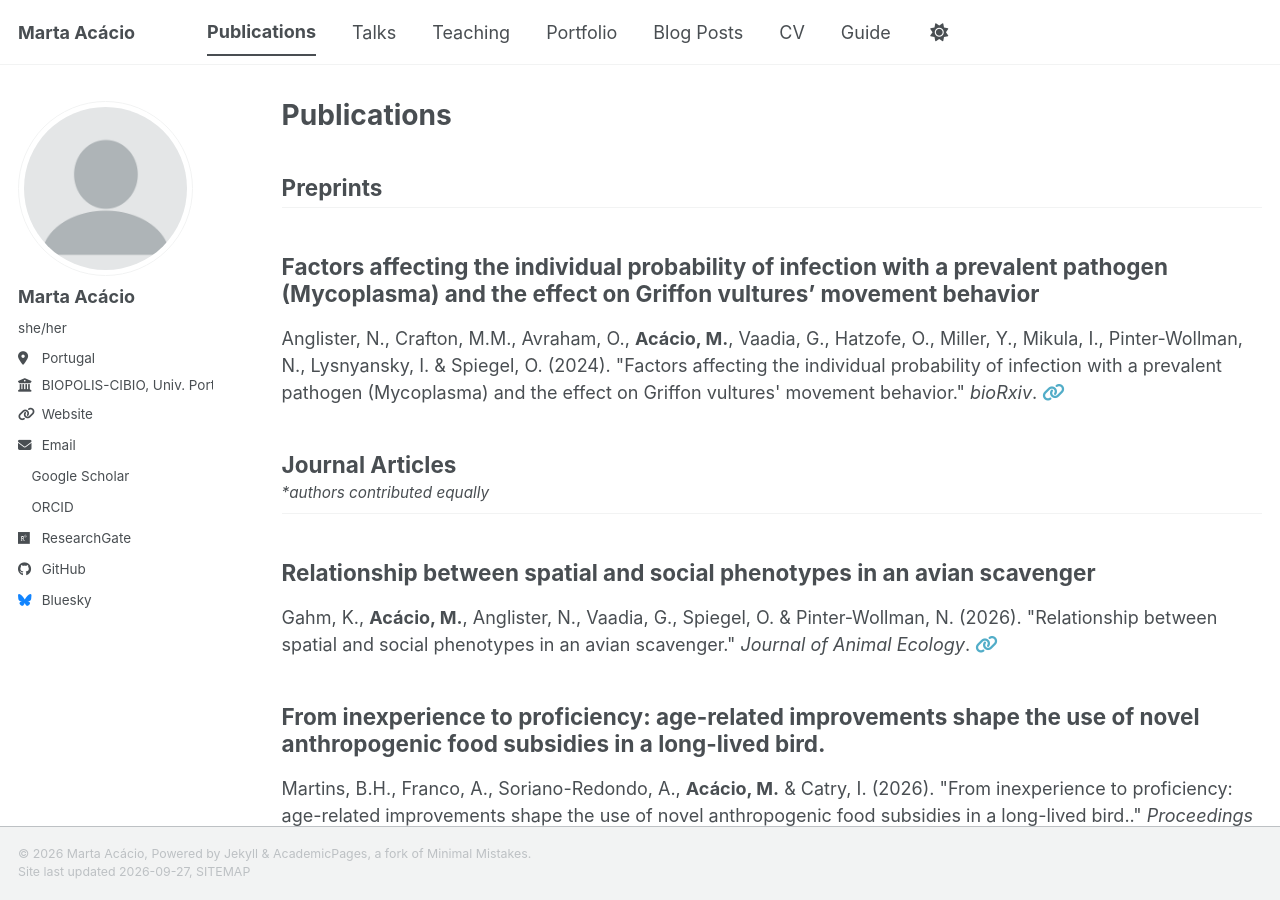
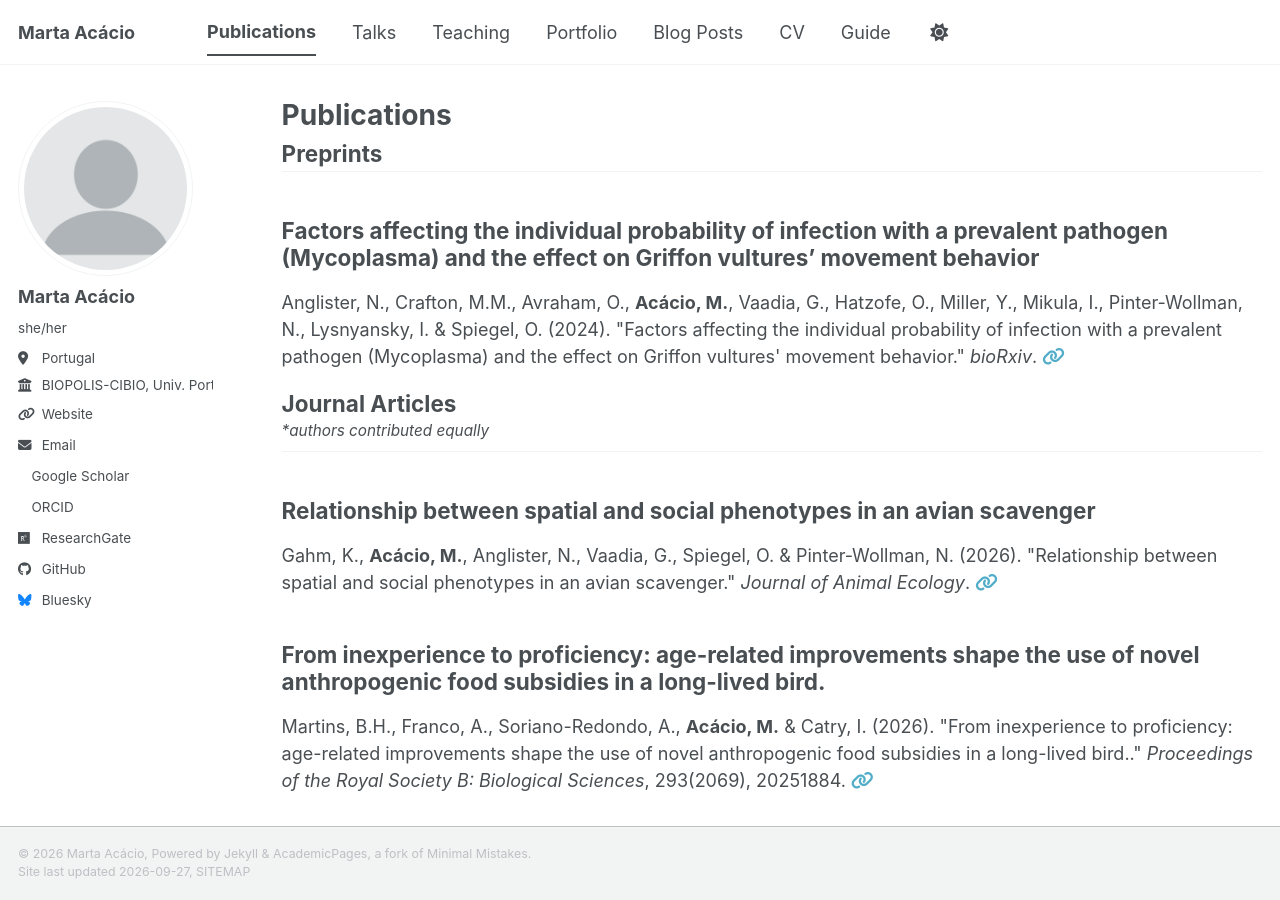
Before and after one commit to m-acacio/m-acacio.github.io, a Jekyll site: the page built from _pages/publications.html, in a window 1280 px wide and 900 px high. Built offline with Jekyll 4.4.1, drawn with Linux system fonts in a browser that asks for light colours; a style sheet for code colours, icons or effects is not loaded.

Commit message:
Update publications.html

```diff
--- a/_pages/publications.html
+++ b/_pages/publications.html
@@ -14,7 +14,7 @@ author_profile: true
         {% continue %}
       {% endif %}
        {% unless title_shown %}
-        <h2 style="margin-bottom: 0.2em;">{{ category[1].title }}</h2>
+         <h2 class="page__title" style="margin-bottom: 0.2em;">{{ category[1].title }}</h2>
         {% if category[1].note %}
           <p style="font-size: 0.85em; margin-top: 0; margin-bottom: 0.5em;"><em>{{ category[1].note }}</em></p>
         {% endif %}
```
